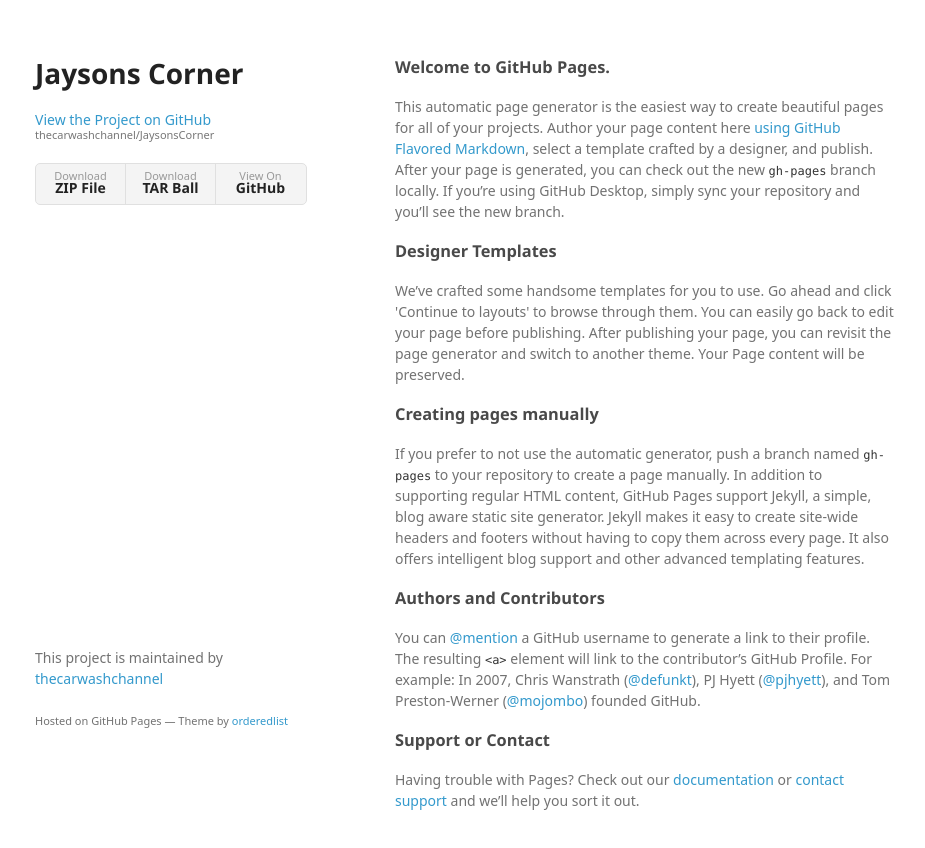
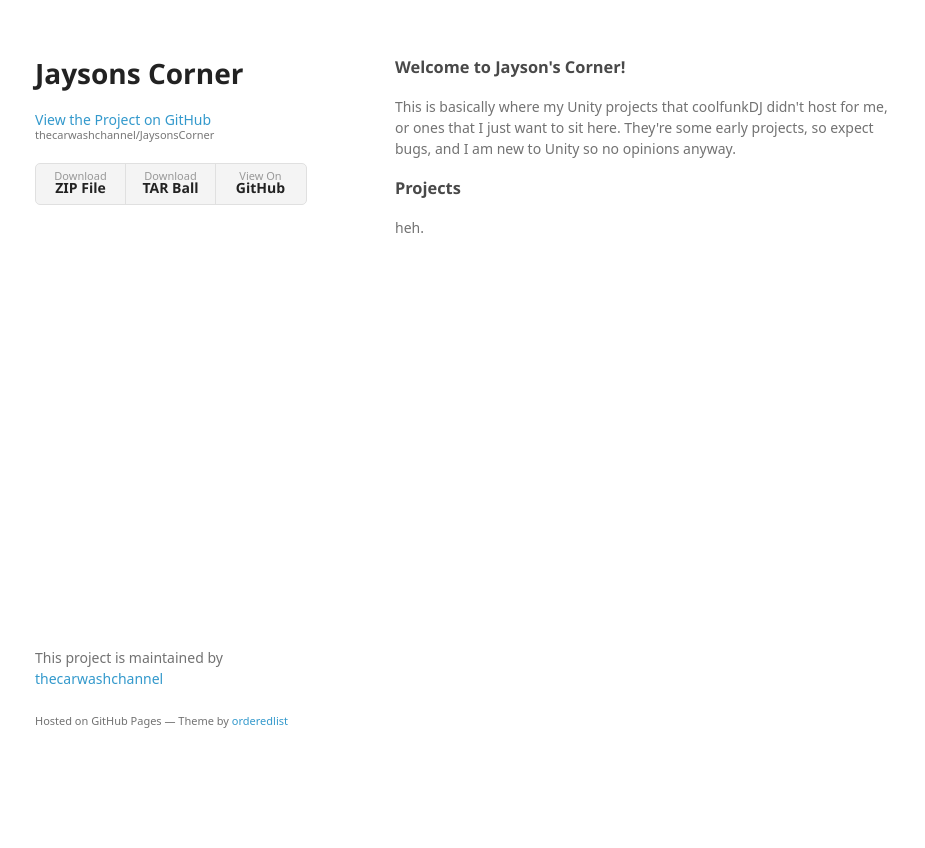
Before and after one commit to thecarwashchannel/JaysonsCorner, a plain HTML site: page index.html in a window 1280 px wide. Shown: the whole page, without its empty margins (175-1100 px from the left). After the commit the page ends 800 px from the top, so only its background shows below. Drawn offline with Linux system fonts and the light colour scheme; a web font is replaced by a local one.

```diff
--- a/index.html
+++ b/index.html
@@ -29,29 +29,14 @@
       </header>
       <section>
         <h3>
-<a id="welcome-to-github-pages" class="anchor" href="#welcome-to-github-pages" aria-hidden="true"><span class="octicon octicon-link"></span></a>Welcome to GitHub Pages.</h3>
+<a id="welcome-to-jaysons-corner" class="anchor" href="#welcome-to-jaysons-corner" aria-hidden="true"><span class="octicon octicon-link"></span></a>Welcome to Jayson's Corner!</h3>
 
-<p>This automatic page generator is the easiest way to create beautiful pages for all of your projects. Author your page content here <a href="https://guides.github.com/features/mastering-markdown/">using GitHub Flavored Markdown</a>, select a template crafted by a designer, and publish. After your page is generated, you can check out the new <code>gh-pages</code> branch locally. If you’re using GitHub Desktop, simply sync your repository and you’ll see the new branch.</p>
+<p>This is basically where my Unity projects that coolfunkDJ didn't host for me, or ones that I just want to sit here. They're some early projects, so expect bugs, and I am new to Unity so no opinions anyway.</p>
 
 <h3>
-<a id="designer-templates" class="anchor" href="#designer-templates" aria-hidden="true"><span class="octicon octicon-link"></span></a>Designer Templates</h3>
+<a id="projects" class="anchor" href="#projects" aria-hidden="true"><span class="octicon octicon-link"></span></a>Projects</h3>
 
-<p>We’ve crafted some handsome templates for you to use. Go ahead and click 'Continue to layouts' to browse through them. You can easily go back to edit your page before publishing. After publishing your page, you can revisit the page generator and switch to another theme. Your Page content will be preserved.</p>
-
-<h3>
-<a id="creating-pages-manually" class="anchor" href="#creating-pages-manually" aria-hidden="true"><span class="octicon octicon-link"></span></a>Creating pages manually</h3>
-
-<p>If you prefer to not use the automatic generator, push a branch named <code>gh-pages</code> to your repository to create a page manually. In addition to supporting regular HTML content, GitHub Pages support Jekyll, a simple, blog aware static site generator. Jekyll makes it easy to create site-wide headers and footers without having to copy them across every page. It also offers intelligent blog support and other advanced templating features.</p>
-
-<h3>
-<a id="authors-and-contributors" class="anchor" href="#authors-and-contributors" aria-hidden="true"><span class="octicon octicon-link"></span></a>Authors and Contributors</h3>
-
-<p>You can <a href="https://github.com/blog/821" class="user-mention">@mention</a> a GitHub username to generate a link to their profile. The resulting <code>&lt;a&gt;</code> element will link to the contributor’s GitHub Profile. For example: In 2007, Chris Wanstrath (<a href="https://github.com/defunkt" class="user-mention">@defunkt</a>), PJ Hyett (<a href="https://github.com/pjhyett" class="user-mention">@pjhyett</a>), and Tom Preston-Werner (<a href="https://github.com/mojombo" class="user-mention">@mojombo</a>) founded GitHub.</p>
-
-<h3>
-<a id="support-or-contact" class="anchor" href="#support-or-contact" aria-hidden="true"><span class="octicon octicon-link"></span></a>Support or Contact</h3>
-
-<p>Having trouble with Pages? Check out our <a href="https://help.github.com/pages">documentation</a> or <a href="https://github.com/contact">contact support</a> and we’ll help you sort it out.</p>
+<p>heh.</p>
       </section>
       <footer>
         <p>This project is maintained by <a href="https://github.com/thecarwashchannel">thecarwashchannel</a></p>
```
Also changed, not shown: params.json (+1 -1 lines).
